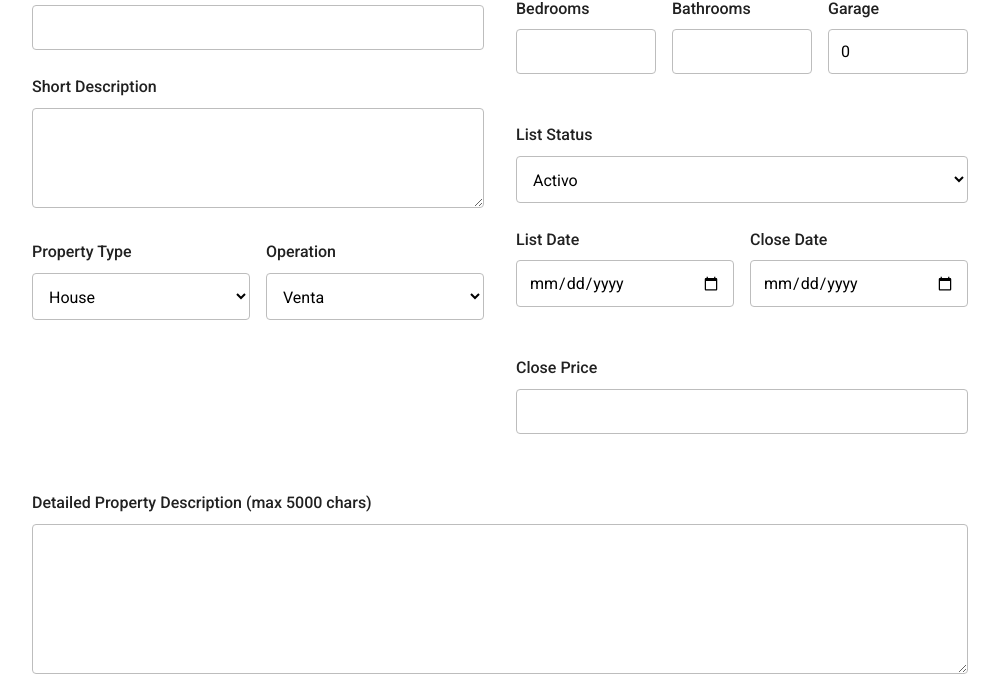
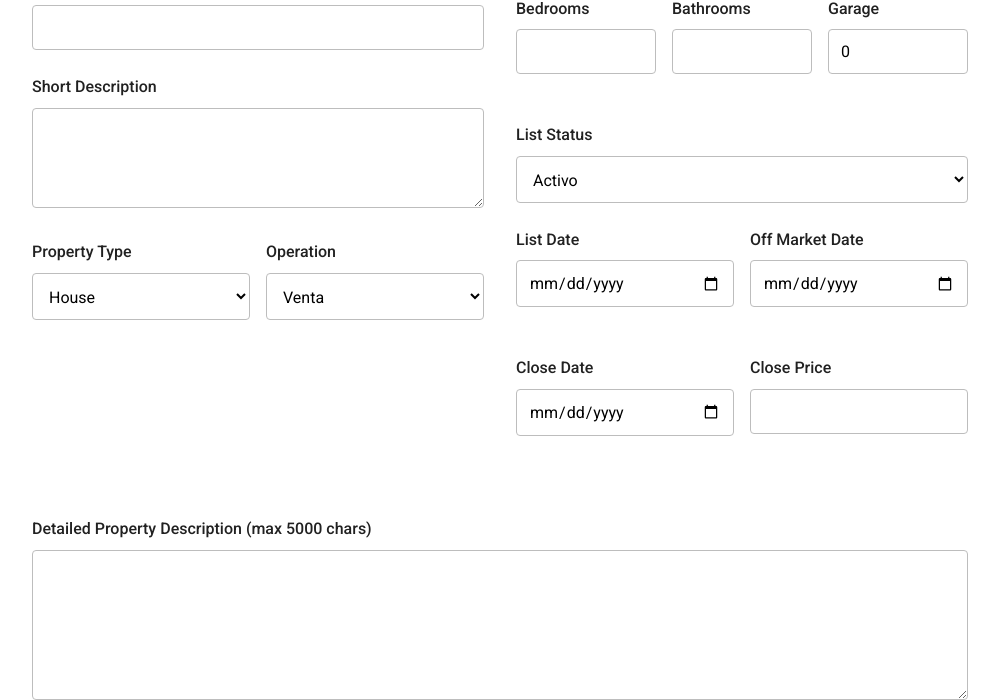
Before and after one commit to Freddfazm/inmota, a Flask app: page /properties/add in a window 1280 px wide. Shown: the part 436-1136 px from the top of the page, without its empty margins (140-1139 px from the left). Run offline with Flask 3, Linux system fonts and the light colour scheme; the visitor is signed in with stand-in values (Sample User, id 1).

Commit message:
add off market date

```diff
--- a/templates/property_form.html
+++ b/templates/property_form.html
@@ -120,17 +120,23 @@
                         </div>
 
                         <div class="form-group half">
+                            <label for="off_market_date">Off Market Date</label>
+                            <input type="date" id="off_market_date" name="off_market_date" value="{{ property.off_market_date.strftime('%Y-%m-%d') if property and property.off_market_date else '' }}">
+                        </div>
+                    </div>
+
+                    <div class="form-row">
+                        <div class="form-group half">
                             <label for="close_date">Close Date</label>
                             <input type="date" id="close_date" name="close_date" value="{{ property.close_date.strftime('%Y-%m-%d') if property and property.close_date else '' }}">
                         </div>
+
+                        <div class="form-group half">
+                            <label for="close_price">Close Price</label>
+                            <input type="number" id="close_price" name="close_price" value="{{ property.close_price if property and property.close_price else '' }}" step="0.01">
+                        </div>
                     </div>
-
-                    <div class="form-group">
-                        <label for="close_price">Close Price</label>
-                        <input type="number" id="close_price" name="close_price" value="{{ property.close_price if property and property.close_price else '' }}" step="0.01">
-                    </div>
-                </div>
-            </div>
+                </div>            </div>
 
             <!-- Full Width Elements -->
             <div class="form-full-width">
```
